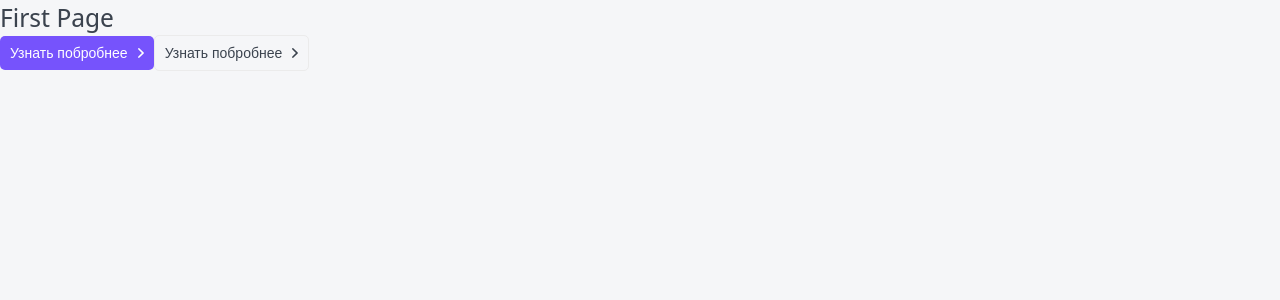
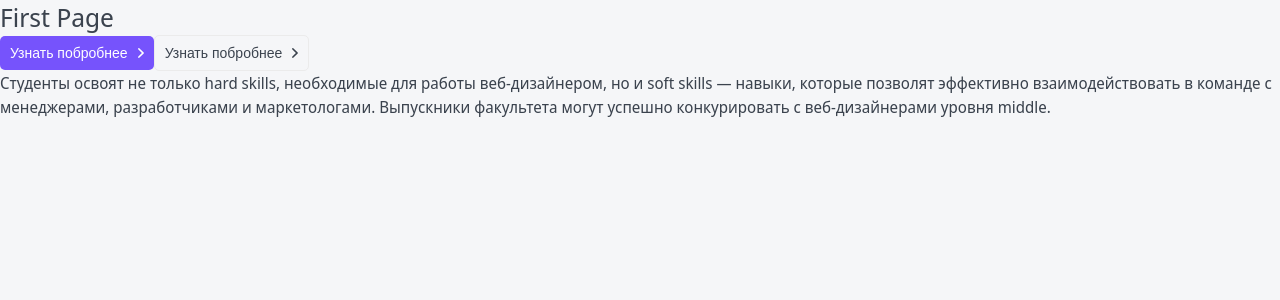
Before and after one commit to ihnatenkoo/Ratings-App, a Next.js app: page / in a window 1280 px wide. Shown: the top 300 px of the page. Built offline with nearby package versions, Linux system fonts and the light colour scheme.

Commit message:
Add Paragraph s | m | l

```diff
--- /dev/null
+++ b/components/Paragraph/Paragraph.module.css
@@ -0,0 +1,18 @@
+.paragraph {
+  margin: 0;
+}
+
+.small {
+  font-size: 14px;
+  line-height: 24px;
+}
+
+.medium {
+  font-size: 16px;
+  line-height: 24px;
+}
+
+.large {
+  font-size: 18px;
+  line-height: 29px;
+}
--- /dev/null
+++ b/components/Paragraph/Paragraph.tsx
@@ -0,0 +1,23 @@
+import { ParagraphProps } from './Paragraph.props';
+import cn from 'classnames';
+import styles from './Paragraph.module.css';
+
+export const Paragraph = ({
+  fontSize = '16px',
+  children,
+  className,
+  ...props
+}: ParagraphProps) => {
+  return (
+    <p
+      className={cn(className, styles.paragraph, {
+        [styles.small]: fontSize === '14px',
+        [styles.medium]: fontSize === '16px',
+        [styles.large]: fontSize === '18px'
+      })}
+      {...props}
+    >
+      {children}
+    </p>
+  );
+};
--- a/components/index.tsx
+++ b/components/index.tsx
@@ -1,2 +1,3 @@
 export * from './Htag/Htag';
 export * from './Button/Button';
+export * from './Paragraph/Paragraph';
--- a/pages/index.tsx
+++ b/pages/index.tsx
@@ -1,5 +1,6 @@
 import { Htag } from '../components';
 import { Button } from '../components';
+import { Paragraph } from '../components';
 
 export default function Home(): JSX.Element {
   return (
@@ -11,6 +12,12 @@ export default function Home(): JSX.Element {
       <Button appereance="ghost" arrow="right">
         Узнать побробнее
       </Button>
+      <Paragraph>
+        Студенты освоят не только hard skills, необходимые для работы веб-дизайнером, но и
+        soft skills — навыки, которые позволят эффективно взаимодействовать в команде с
+        менеджерами, разработчиками и маркетологами. Выпускники факультета могут успешно
+        конкурировать с веб-дизайнерами уровня middle.
+      </Paragraph>
     </>
   );
 }
```
Also changed, not shown: components/Paragraph/Paragraph.props.ts (added, +7 -0 lines).
